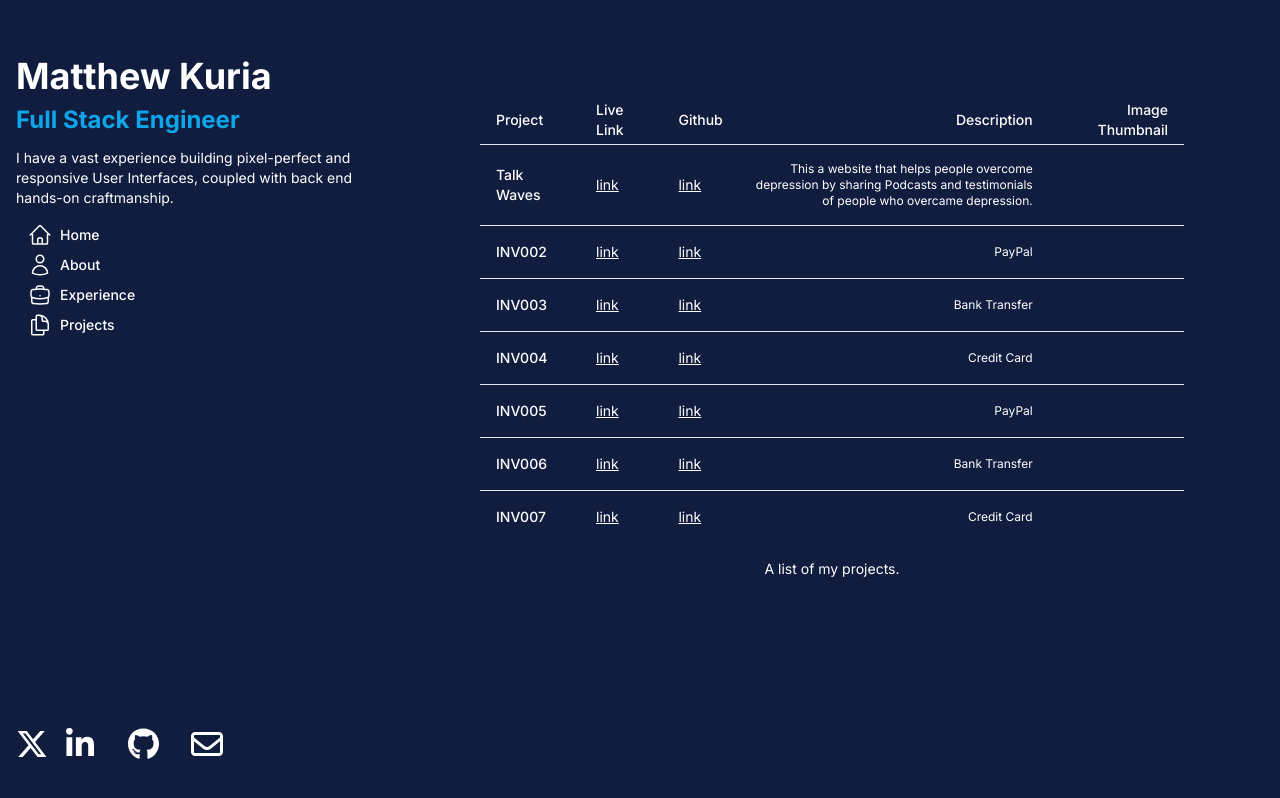
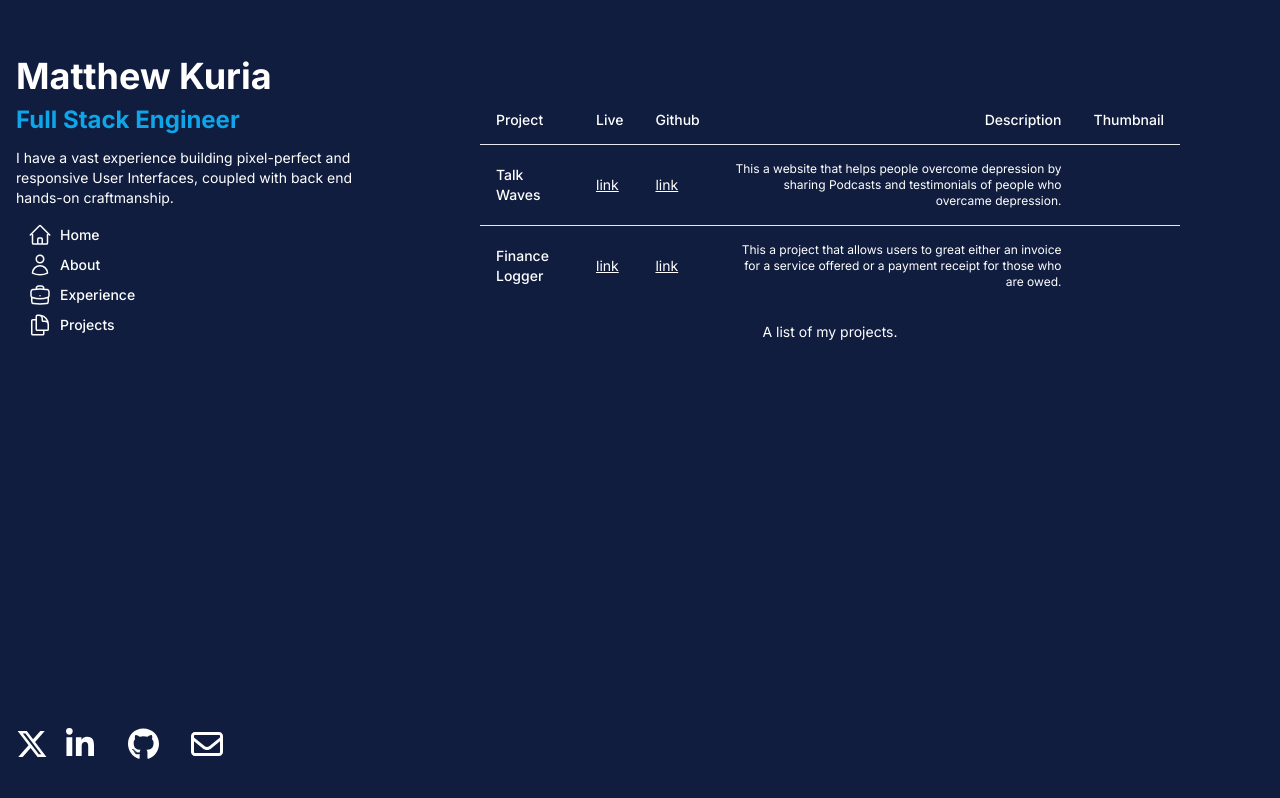
Before and after one commit to matthewkuria/myportifolio, a Next.js app: page /projects in a window 1280 px wide. Built offline with nearby package versions, Linux system fonts and the light colour scheme.

Commit message:
Remove the dummy projects data

```diff
--- a/app/layout.tsx
+++ b/app/layout.tsx
@@ -22,7 +22,7 @@ export default function RootLayout({
           <div className="px-2 md:fixed">
             <SideBar />
           </div>
-          <div className="text-white flex justify-center ml-96">
+          <div className="text-white flex justify-center mx-1 md:ml-96">
             {children}
           </div>
         </div>
--- a/app/page.tsx
+++ b/app/page.tsx
@@ -194,7 +194,7 @@ export default function Home() {
           </CardFooter>
         </Card>
         </Link>
-        <Link className="" href="/projects">View More Projects</Link>
+        <Link className="hover:text-blue-500 underline" href="/projects">View More Projects</Link>
       </section>
 
 
--- a/app/projects/page.tsx
+++ b/app/projects/page.tsx
@@ -10,41 +10,12 @@ const projects = [
 
     },
     {
-        project: "INV002",
-        live: "Pending",
-        github: "$150.00",
-        description: "PayPal",
+        project: "Finance Logger",
+        live: "https://fynancelogger.netlify.app/",
+        github: "https://github.com/matthewkuria/finance-logger",
+        description: "This a project that allows users to great either an invoice for a service offered or a payment receipt for those who are owed.",
     },
-    {
-        project: "INV003",
-        live: "Unpaid",
-        github: "$350.00",
-        description: "Bank Transfer",
-    },
-    {
-        project: "INV004",
-        live: "Paid",
-        github: "$450.00",
-        description: "Credit Card",
-    },
-    {
-        project: "INV005",
-        live: "Paid",
-        github: "$550.00",
-        description: "PayPal",
-    },
-    {
-        project: "INV006",
-        live: "Pending",
-        github: "$200.00",
-        description: "Bank Transfer",
-    },
-    {
-        project: "INV007",
-        live: "Unpaid",
-        github: "$300.00",
-        description: "Credit Card",
-    },
+
 ]
 export default function Page() {
     return (
@@ -54,10 +25,10 @@ export default function Page() {
                 <TableHeader>
                     <TableRow>
                     <TableHead className="w-[100px]">Project</TableHead>
-                    <TableHead>Live Link</TableHead>
+                    <TableHead>Live</TableHead>
                     <TableHead>Github</TableHead>
                     <TableHead className="text-right">Description</TableHead>
-                    <TableHead className="text-right">Image Thumbnail</TableHead>
+                    <TableHead className="text-right">Thumbnail</TableHead>
                     </TableRow>
                 </TableHeader>
                 <TableBody>
```
